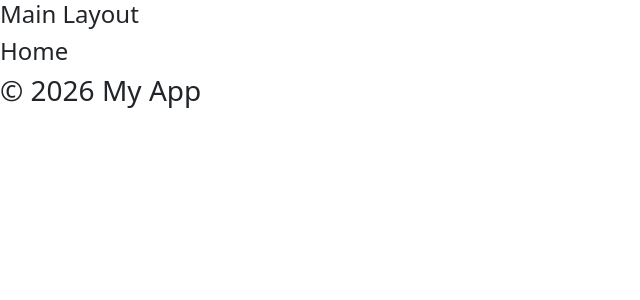
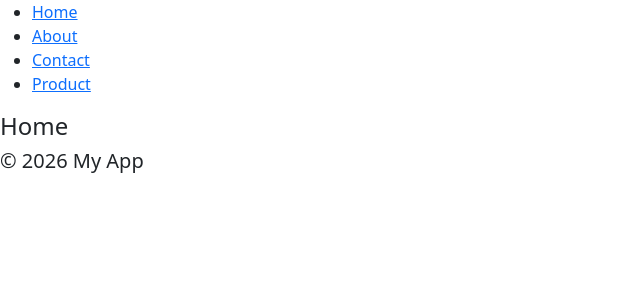
Before and after one commit to guhan0000/React-Revision-DI, a React (Vite) app: page / in a window 1280 px wide. Shown: the top 300 px of the page, without its empty margins (0-640 px from the left). Built offline with nearby package versions, Linux system fonts and the light colour scheme.

Commit message:
navbar and footer as components

```diff
--- /dev/null
+++ b/src/data-router-api/components/Footer.jsx
@@ -0,0 +1,11 @@
+import React from "react";
+
+const Footer = () => {
+  return (
+    <>
+      <h5>© 2026 My App</h5>
+    </>
+  );
+};
+
+export default Footer;
--- /dev/null
+++ b/src/data-router-api/components/Navbar.jsx
@@ -0,0 +1,25 @@
+import React from "react";
+import { Link } from "react-router-dom";
+
+const Navbar = () => {
+  return (
+    <>
+      <ul>
+        <li>
+          <Link to={"/"}>Home</Link>
+        </li>
+        <li>
+          <Link to={"about"}>About</Link>
+        </li>
+        <li>
+          <Link to={"contact"}>Contact</Link>
+        </li>
+        <li>
+          <Link to={"product"}>Product</Link>
+        </li>
+      </ul>
+    </>
+  );
+};
+
+export default Navbar;
--- a/src/data-router-api/layout/MainLayout.jsx
+++ b/src/data-router-api/layout/MainLayout.jsx
@@ -1,17 +1,19 @@
 import React from "react";
 import { Outlet } from "react-router-dom";
+import Navbar from "../components/Navbar";
+import Footer from "../components/Footer";
 
 const MainLayout = () => {
   return (
     <>
       <nav>
-        <h4>Main Layout</h4>
+        <Navbar />
       </nav>
       <main>
         <Outlet />
       </main>
       <footer>
-        <h3>© 2026 My App</h3>
+        <Footer />
       </footer>
     </>
   );
```
